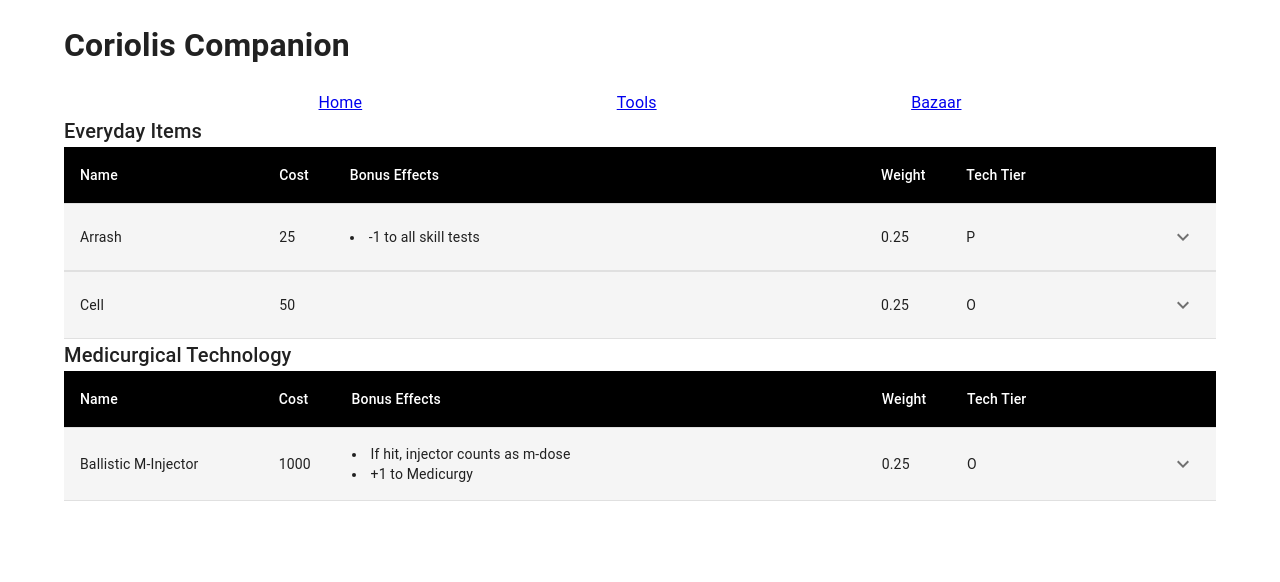
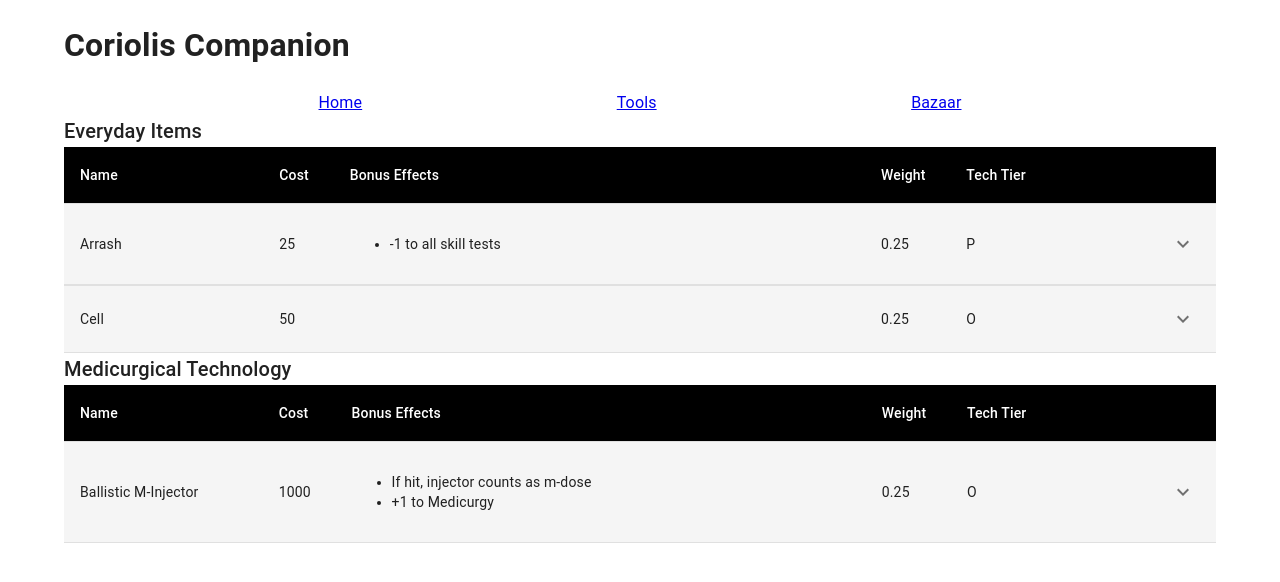
Before and after one commit to jacarder/Coriolis_Companion, a React (Create React App) app: page /bazaar in a window 1280 px wide. Shown: the top 582 px of the page. Built offline with nearby package versions, Linux system fonts and the light colour scheme.

Commit message:
wrap list in ul

```diff
--- a/src/components/Bazaar/Bazaar.tsx
+++ b/src/components/Bazaar/Bazaar.tsx
@@ -49,11 +49,13 @@ const Bazaar: FC<IBazaarProps> = (props) => {
   function renderBonusEffects(effects: string[]) {
     effects = effects || [];
     return (
-      effects.map((effect) =>
-        <li key={effect}>
-          {effect}
-        </li>
-      )
+      <ul>
+        {effects.map((effect) =>
+          <li key={effect}>
+            {effect}
+          </li>
+        )}
+      </ul>
     )
   }
 
```
